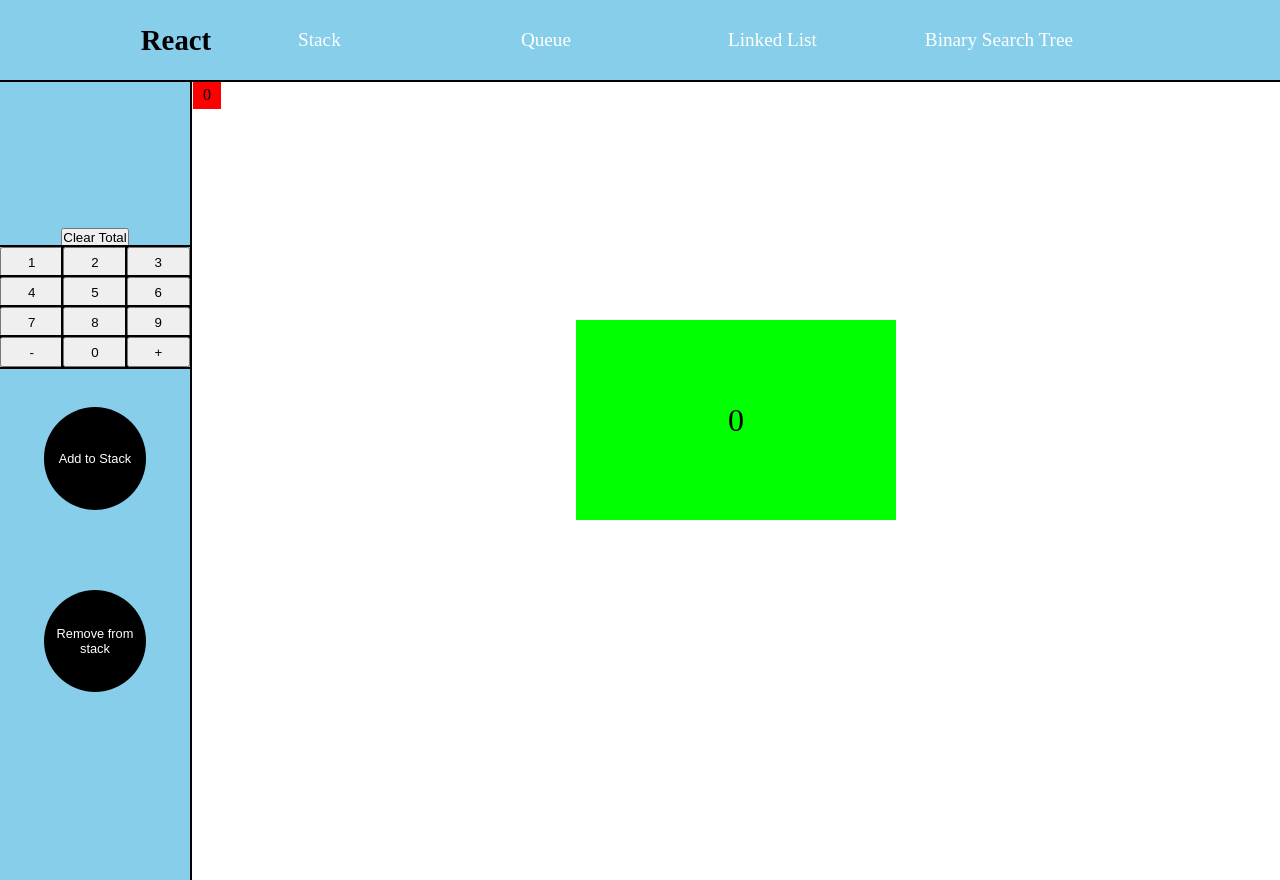
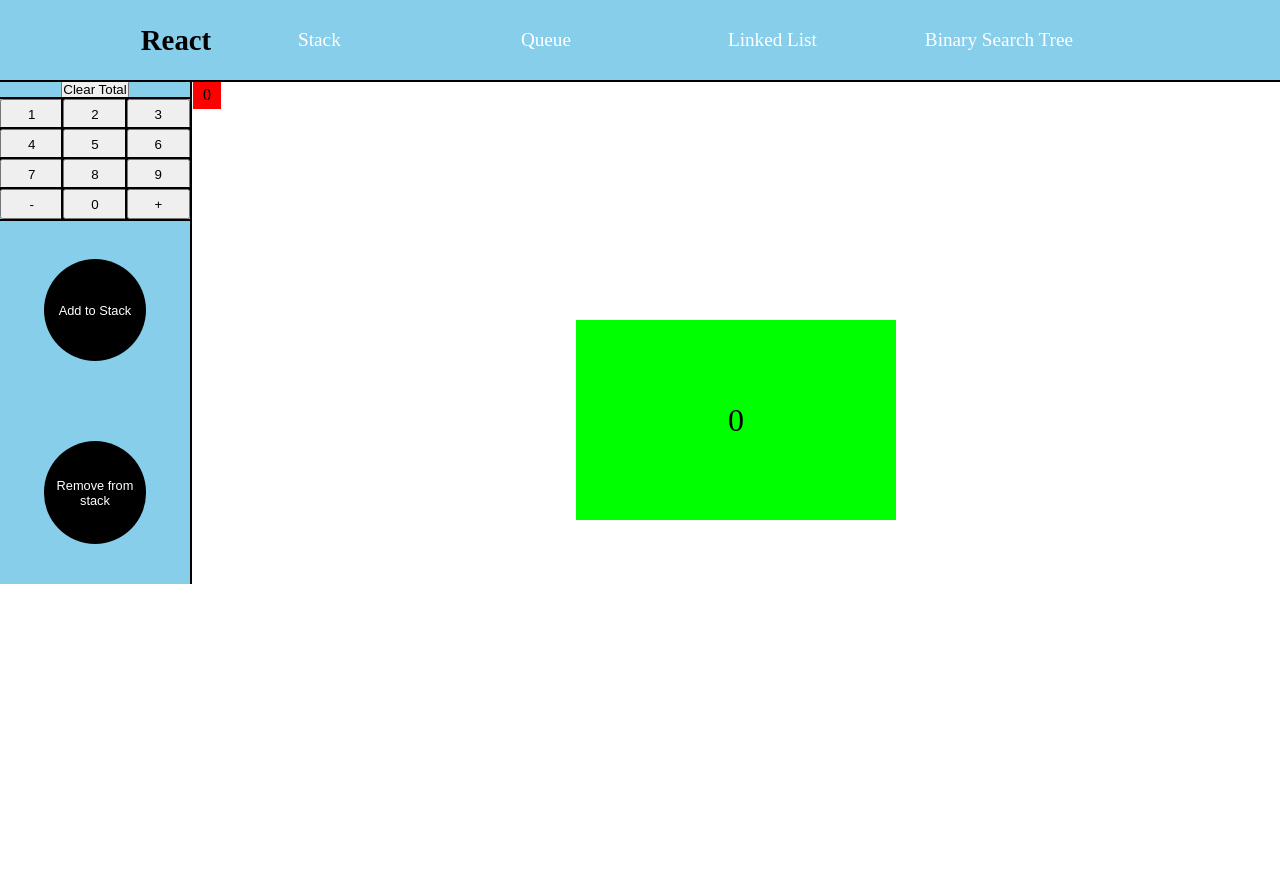
Before and after one commit to Alexander-Leon/AsyncWeekProject, a React (Create React App) app: page / in a window 1280 px wide. After the commit the page ends 800 px from the top, so only its background shows below. Built offline with nearby package versions, Linux system fonts and the light colour scheme.

Commit message:
stuff still working on

```diff
--- a/src/App.js
+++ b/src/App.js
@@ -9,12 +9,12 @@ import Stack from './components/Stack/Stack.js'
 function App() {
   const classes = useStyles();
   return (
-   <Router>
+   <div>
      <Navbar />
      <main className={classes.app}>
       <Stack />
      </main>
-   </Router>
+     </div>
   );
 }
 
--- a/src/components/Navbar/Navbar.js
+++ b/src/components/Navbar/Navbar.js
@@ -11,7 +11,7 @@ const Navbar = () => {
                 {menuItems.map((item, index)=> {
                     return (
                     <li key={index}>
-                        <a className={classes.navLinks} href={item.url}>{item.title}</a>
+                        <a className={classes.navLinks} href='#'>{item.title}</a>
                     </li>
                     )
                 })}
```
